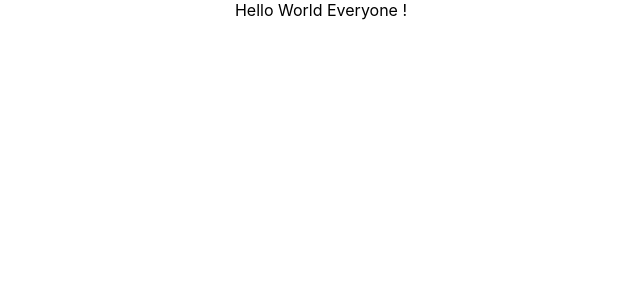
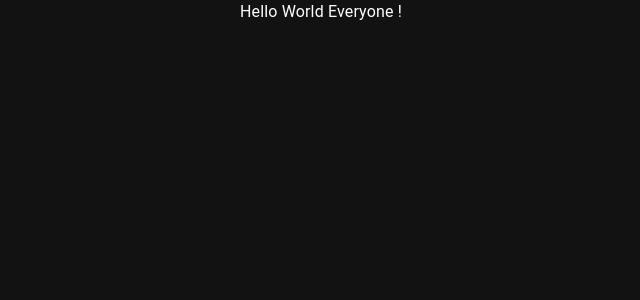
Before and after one commit to Prakash-Ravichandran/Mortgage_Calculator, a React (Create React App) app: page / in a window 1280 px wide. Shown: the top 300 px of the page, without its empty margins (319-959 px from the left). Built offline with nearby package versions, Linux system fonts and the light colour scheme.

Commit message:
feat: Added Black Theme

```diff
--- a/src/index.js
+++ b/src/index.js
@@ -1,13 +1,19 @@
-import React from 'react';
-import ReactDOM from 'react-dom/client';
-import './index.css';
-import App from './App';
-import reportWebVitals from './reportWebVitals';
+import React from "react";
+import ReactDOM from "react-dom/client";
+import "./index.css";
+import App from "./App";
+import reportWebVitals from "./reportWebVitals";
+import { ThemeProvider } from "@mui/material";
+import CssBaseline from "@mui/material/CssBaseline";
+import { theme } from "./theme";
 
-const root = ReactDOM.createRoot(document.getElementById('root'));
+const root = ReactDOM.createRoot(document.getElementById("root"));
 root.render(
   <React.StrictMode>
-    <App />
+    <ThemeProvider theme={theme}>
+      <App />
+      <CssBaseline />
+    </ThemeProvider>
   </React.StrictMode>
 );
 
--- a/src/theme.js
+++ b/src/theme.js
@@ -0,0 +1,7 @@
+import { createTheme } from "@mui/material/styles";
+
+export const theme = createTheme({
+  palette: {
+    mode: "dark",
+  },
+});
```
